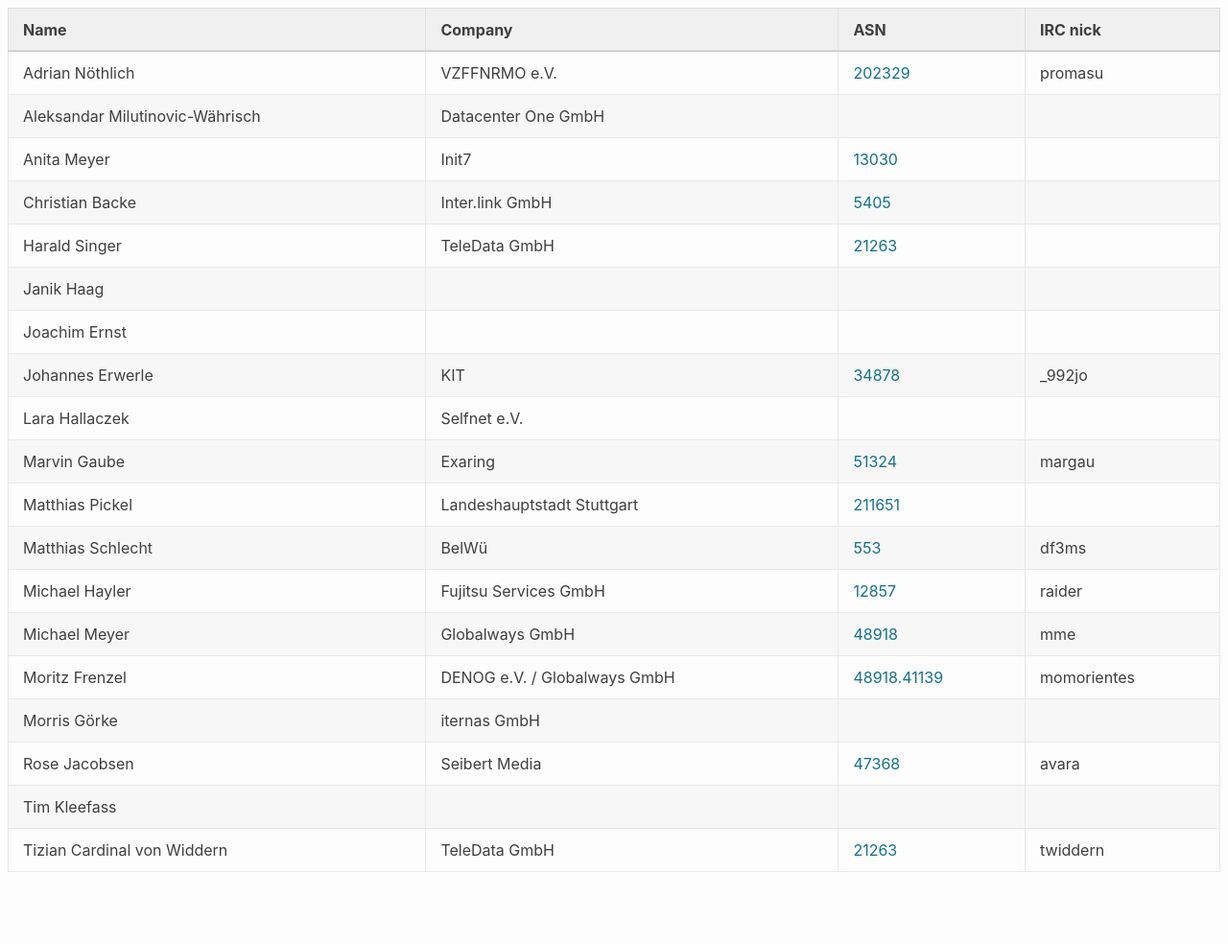
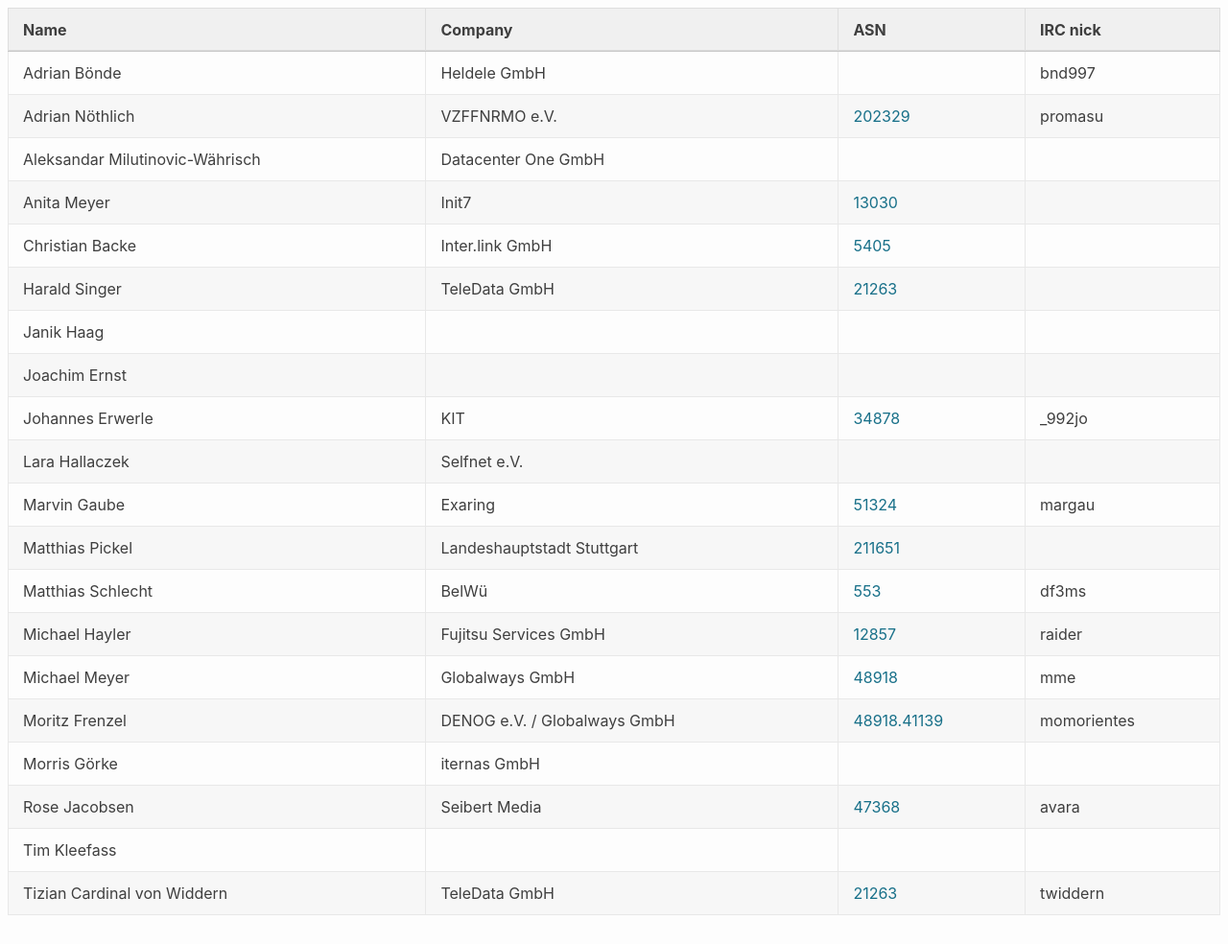
Before and after one commit to denog/pretix-attendeelist, a Jekyll site: the page built from meetup2023_03/index.markdown, in a window 1280 px wide and 984 px high. Shown: the whole window at 96% size. Built offline with Jekyll 4.4.1, drawn with Linux system fonts in a browser that asks for light colours.

Commit message:
Latest data: Wed Mar 29 18:33:34 UTC 2023

```diff
--- a/_data/attendees_denog_meetup_2023_03.json
+++ b/_data/attendees_denog_meetup_2023_03.json
@@ -1,4 +1,10 @@
 [
+  {
+    "name": "Adrian Bönde",
+    "company": "Heldele GmbH",
+    "irc": "bnd997",
+    "asn": null
+  },
   {
     "name": "Adrian Nöthlich",
     "company": "VZFFNRMO e.V.",
```
